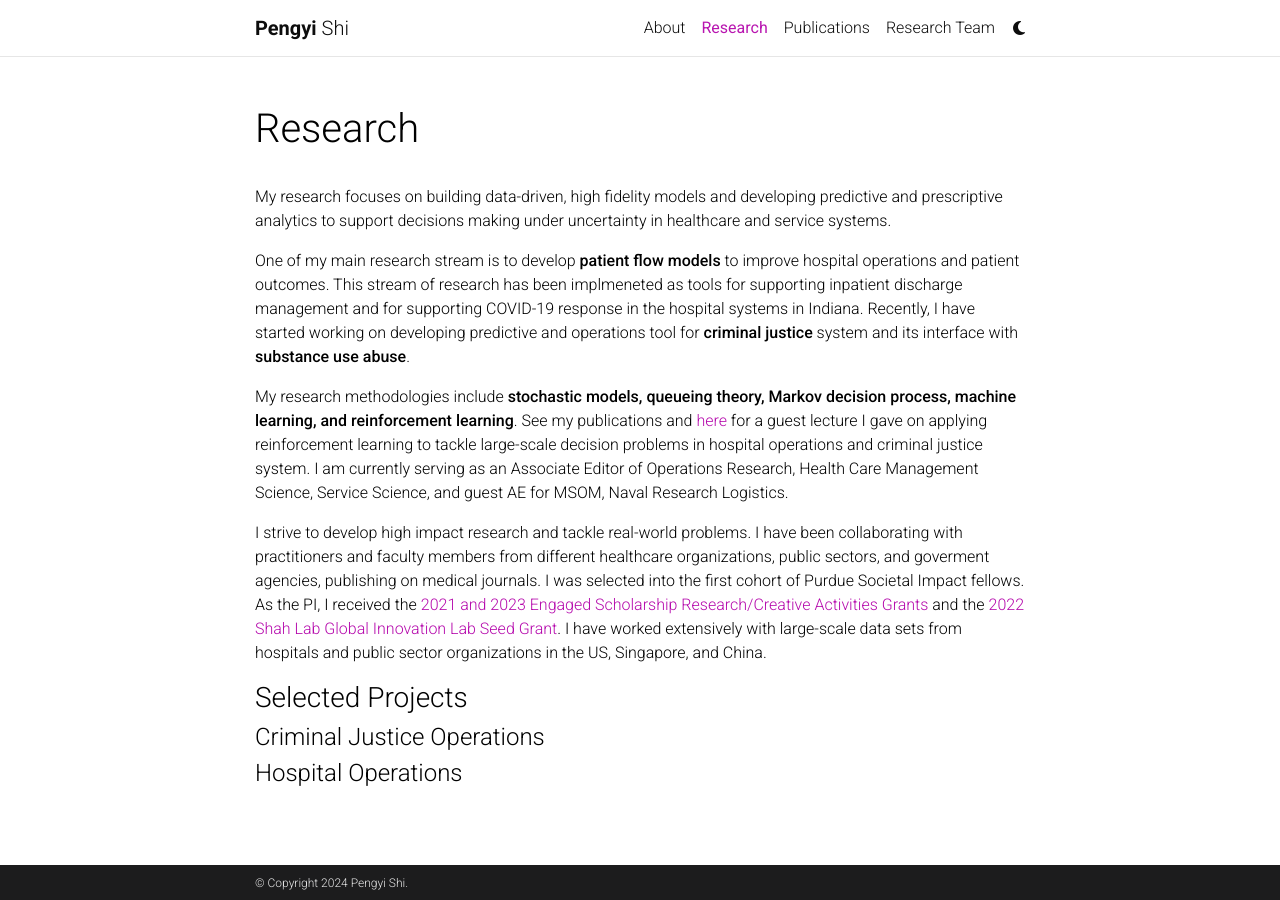
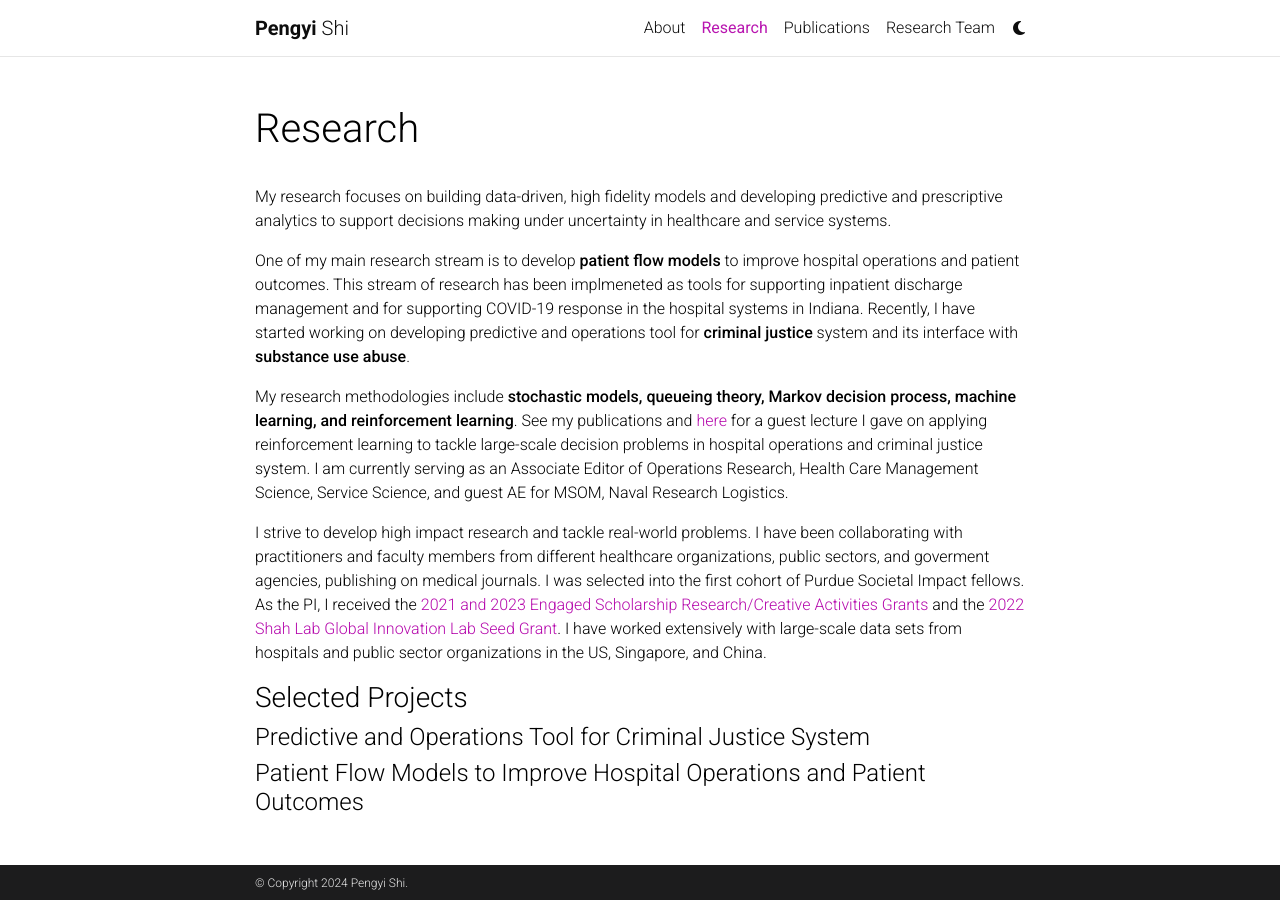
Before and after one commit to boilerchun/boilerchun.github.io, a Jekyll site: the page built from _pages/teaching.md, in a window 1280 px wide. Built offline with Jekyll 4.4.1, drawn with Linux system fonts in a browser that asks for light colours; comment, search, counter and statistics services are not loaded; a style sheet for code colours, icons or effects is not loaded.

```diff
--- a/_pages/teaching.md
+++ b/_pages/teaching.md
@@ -21,7 +21,7 @@ I strive to develop high impact research and tackle real-world problems. I have
 
 ### Selected Projects
 
-#### Criminal Justice Operations
+#### Predictive and Operations Tool for Criminal Justice System
 
 
-#### Hospital Operations
+#### Patient Flow Models to Improve Hospital Operations and Patient Outcomes
```
Also changed, not shown: _pages/profiles.md (+1 -1 lines).
